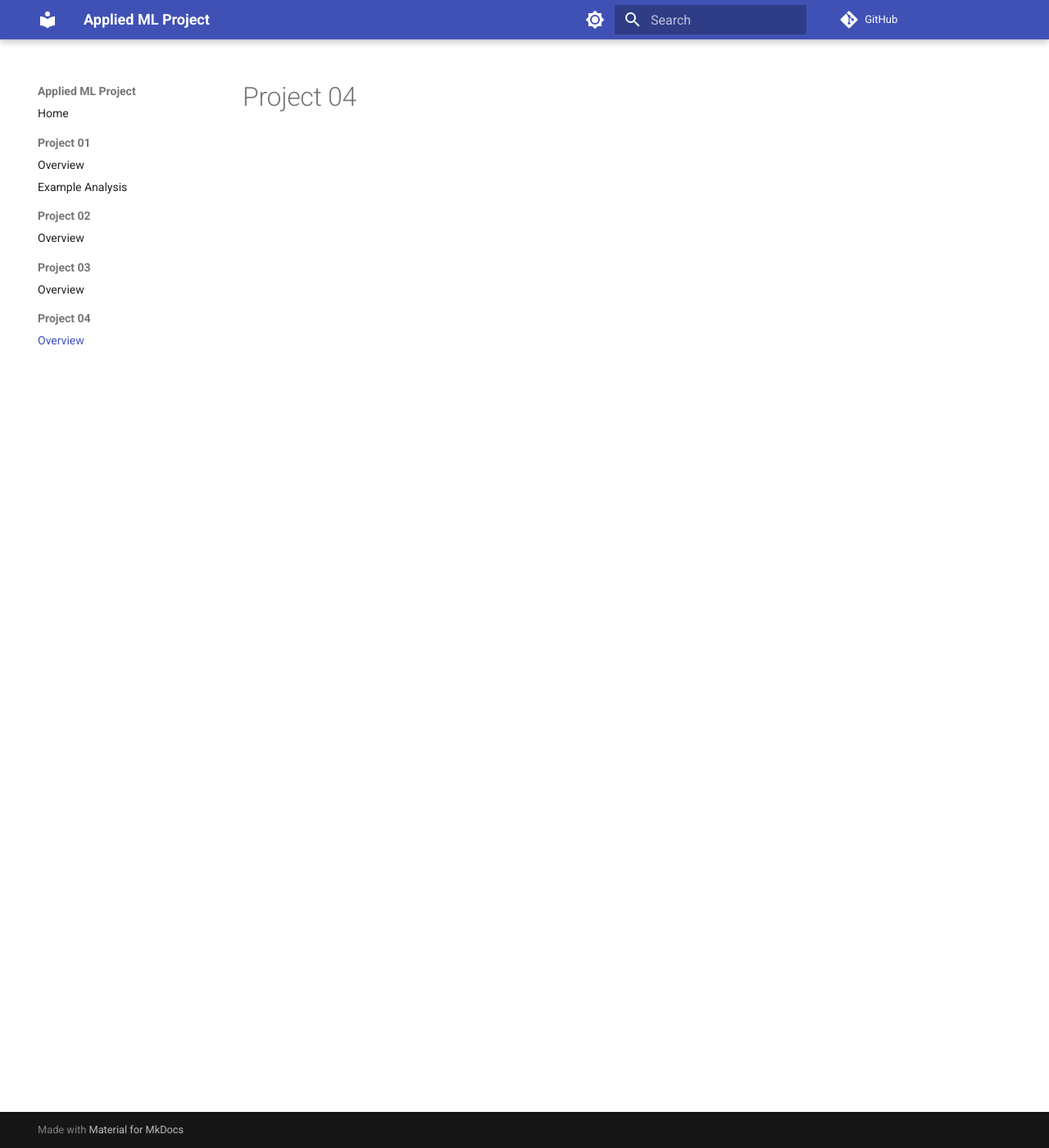
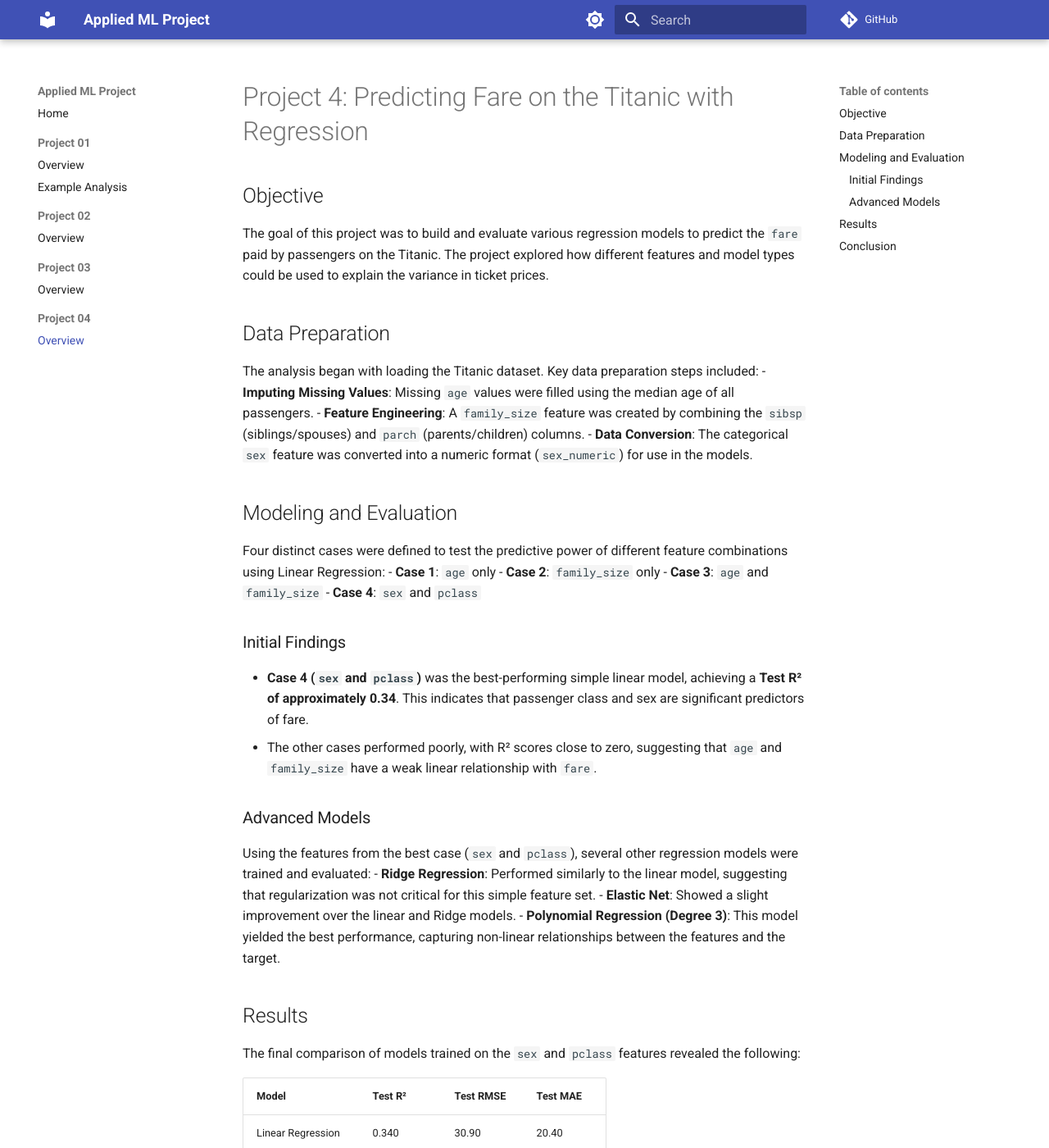
Before and after one commit to s-golla/applied-ml-sgolla, an MkDocs documentation site: the page built from docs/project04/README.md, in a window 1280 px wide and 1400 px high. Shown: the whole window at 82% size. Built offline with MkDocs 1.6.1 and Material for MkDocs 9.7.7, drawn with Linux system fonts in a browser that asks for light colours; comment, search, counter and statistics services are not loaded; some of the changed text lies outside the part shown.

Commit message:
documented readme.md

```diff
--- a/docs/project04/README.md
+++ b/docs/project04/README.md
@@ -1 +1,42 @@
-# Project 04
+# Project 4: Predicting Fare on the Titanic with Regression
+
+## Objective
+The goal of this project was to build and evaluate various regression models to predict the `fare` paid by passengers on the Titanic. The project explored how different features and model types could be used to explain the variance in ticket prices.
+
+## Data Preparation
+The analysis began with loading the Titanic dataset. Key data preparation steps included:
+- **Imputing Missing Values**: Missing `age` values were filled using the median age of all passengers.
+- **Feature Engineering**: A `family_size` feature was created by combining the `sibsp` (siblings/spouses) and `parch` (parents/children) columns.
+- **Data Conversion**: The categorical `sex` feature was converted into a numeric format (`sex_numeric`) for use in the models.
+
+## Modeling and Evaluation
+Four distinct cases were defined to test the predictive power of different feature combinations using Linear Regression:
+- **Case 1**: `age` only
+- **Case 2**: `family_size` only
+- **Case 3**: `age` and `family_size`
+- **Case 4**: `sex` and `pclass`
+
+### Initial Findings
+- **Case 4 (`sex` and `pclass`)** was the best-performing simple linear model, achieving a **Test R² of approximately 0.34**. This indicates that passenger class and sex are significant predictors of fare.
+- The other cases performed poorly, with R² scores close to zero, suggesting that `age` and `family_size` have a weak linear relationship with `fare`.
+
+### Advanced Models
+Using the features from the best case (`sex` and `pclass`), several other regression models were trained and evaluated:
+- **Ridge Regression**: Performed similarly to the linear model, suggesting that regularization was not critical for this simple feature set.
+- **Elastic Net**: Showed a slight improvement over the linear and Ridge models.
+- **Polynomial Regression (Degree 3)**: This model yielded the best performance, capturing non-linear relationships between the features and the target.
+
+## Results
+The final comparison of models trained on the `sex` and `pclass` features revealed the following:
+
+| Model                  | Test R² | Test RMSE | Test MAE |
+|------------------------|---------|-----------|----------|
+| Linear Regression      | 0.340   | 30.90     | 20.40    |
+| Ridge Regression       | 0.340   | 30.89     | 20.36    |
+| ElasticNet             | 0.369   | 30.23     | 19.18    |
+| **Polynomial (Deg 3)** | **0.446**   | **28.30**     | **17.61**    |
+
+The **Polynomial Regression (Degree 3) model was the top performer**, explaining approximately 44.6% of the variance in fare prices.
+
+## Conclusion
+This project successfully demonstrated that `pclass` and `sex` are the most influential features for predicting `fare` in the Titanic dataset. While simple linear models provided a decent baseline, a **Polynomial Regression model was able to capture more complexity and deliver the best predictive performance**. The analysis also highlighted the challenges of predicting a skewed target variable like `fare`, where outliers can significantly impact model performance.
```
